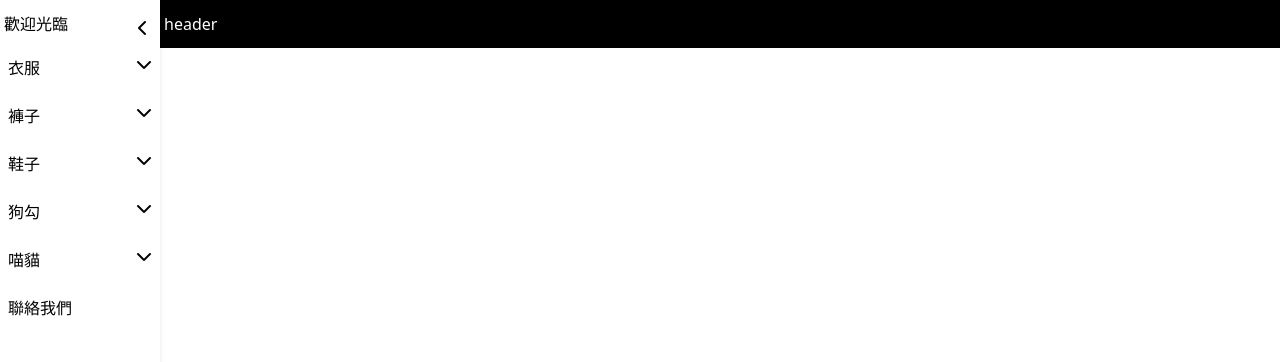
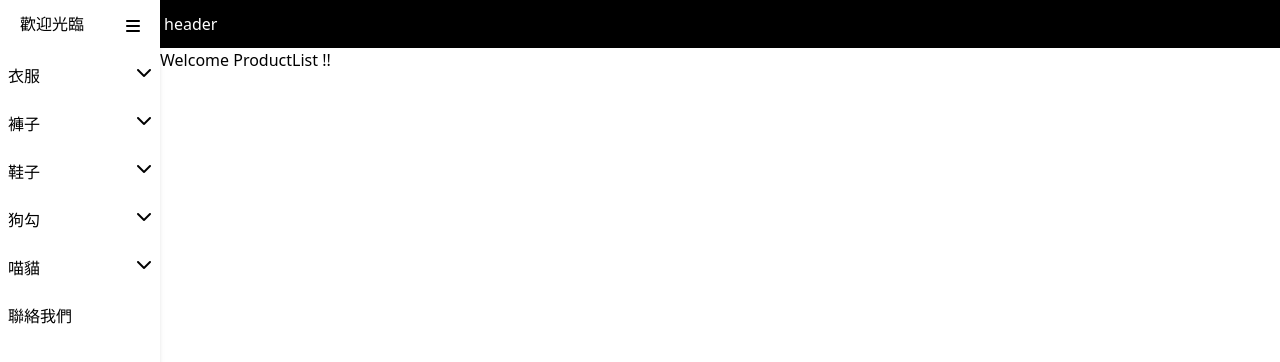
Before and after one commit to a91123/react_vite, a React (Vite) app: page /product-list in a window 1280 px wide. Shown: the top 362 px of the page. Built offline with nearby package versions, Linux system fonts and the light colour scheme.

Commit message:
feat : Layout 完成 router init

```diff
--- a/package.json
+++ b/package.json
@@ -9,8 +9,10 @@
     "preview": "vite preview"
   },
   "dependencies": {
+    "node-sass": "^7.0.3",
     "react": "^18.2.0",
-    "react-dom": "^18.2.0"
+    "react-dom": "^18.2.0",
+    "react-router-dom": "^6.4.2"
   },
   "devDependencies": {
     "@types/node": "^18.8.1",
@@ -19,6 +21,7 @@
     "@vitejs/plugin-react": "^2.1.0",
     "autoprefixer": "^10.4.12",
     "postcss": "^8.4.17",
+    "sass": "^1.55.0",
     "tailwindcss": "^3.1.8",
     "typescript": "^4.6.4",
     "vite": "^3.1.0"
--- a/src/App.tsx
+++ b/src/App.tsx
@@ -1,12 +1,27 @@
 import { useState } from 'react'
 import reactLogo from './assets/react.svg'
 import Layout from './components/Layout'
+import { render } from "react-dom";
+import ProductList from '@/pages/ProductList'
+import Home from '@/pages/Home'
+import {
+  BrowserRouter,
+  Routes,
+  Route,
+} from "react-router-dom";
 function App() {
   const [count, setCount] = useState(0)
 
   return (
     <>
-      <Layout />
+      <Layout >
+        <BrowserRouter>
+          <Routes>
+            <Route index element={<Home />} />
+            <Route path='/product-list' element={<ProductList />}></Route>
+          </Routes>
+        </BrowserRouter>
+      </Layout>
     </>
 
   )
--- a/src/components/Layout/Header.tsx
+++ b/src/components/Layout/Header.tsx
@@ -1,4 +1,4 @@
-function Header() {
+const Header = () => {
     return <>
         <div className="w-full p-1 h-12 flex-1 bg-black text-white flex items-center">header</div>
     </>
--- a/src/components/Layout/MenuItem.tsx
+++ b/src/components/Layout/MenuItem.tsx
@@ -1,27 +1,32 @@
-
-
 import React, { useState } from 'react'
 import { Menu } from '@/lib/menus'
-interface Props {
+interface PropsType {
     menu: Menu
+    index?: number
+    stage?: number
 }
-function MenuItem(props: Props) {
-    const { menu } = props
+const MenuItem: React.FC<PropsType> = (props) => {
+    const { menu, stage } = props
     const [open, setOpen] = useState(false)
-    const toggleOpen = () => {
-        open ? setOpen(false) : setOpen(true)
-    }
-    return <>
-        <div onClick={toggleOpen} className='h-12 p-2 flex justify-between  hover:bg-slate-500 bg-white'>
-            <span>{props.menu.label}</span>
-            {menu.subs && <i className="fa-solid fa-chevron-down"></i>}
-        </div>
-        {menu.subs && menu.subs.map((sub, index) =>
-            <ul className={`ml-4 overflow-hidden ${!open && 'max-h-0'}`}>
-                <MenuItem key={index} menu={sub}></MenuItem>
-            </ul>
-
-        )}
-    </>
+    const toggleOpen = () => open ? setOpen(false) : setOpen(true)
+    const isActive = open && 'subs' in menu
+    return (
+        <>
+            <div
+                onClick={toggleOpen}
+                className={`h-12 p-2  flex justify-between hover:bg-slate-500 ${isActive && 'active'}`}
+            >
+                <span className={`transition-all ${stage === 1 ? 'ml-0' : 'ml-4'}`}>{menu.label}</span>
+                {menu.subs && <i className={`fa-solid fa-chevron-${open ? 'up' : 'down'}`}></i>}
+            </div>
+            {menu.subs &&
+                menu.subs.map((sub, index) => (
+                    <ul key={index} className={`max-h-0 overflow-hidden transition-all ${open && 'show'}`}>
+                        <MenuItem stage={2} key={index} menu={sub}></MenuItem>
+                    </ul>
+                ))
+            }
+        </>
+    )
 }
 export default MenuItem
--- a/src/components/Layout/SideBar.tsx
+++ b/src/components/Layout/SideBar.tsx
@@ -1,24 +1,25 @@
 import { useState } from 'react'
 import MenuItem from '@/components/Layout/MenuItem'
 import { menus } from '@/lib/menus'
-function SideBar() {
+import React from 'React'
+const SideBar = () => {
     const [open, setOpen] = useState(true)
     const openHandler = () => {
         open ? setOpen(false) : setOpen(true)
     }
     return (
         <>
-            <div className={`h-full shadow-md ${open ? 'w-40' : 'w-[30px]'} cursor-pointer`}>
-                <div className="flex justify-between h-12 items-center p-1">
-                    <span className={`${!open && 'hidden'}`}>歡迎光臨</span>
-                    <i onClick={openHandler} className={`fa-solid fa-chevron-${open ? 'left' : 'right'}  mr-2 mt-2`}>
-                    </i>
+            <div className={`sidebar h-full shadow-md cursor-pointer`}>
+                <div className="flex justify-center items-center h-12 mb-2 px-5">
+                    <div className={`overflow-hidden  ${open ? 'w-full' : 'w-0'}`}>歡迎光臨</div>
+                    <i onClick={openHandler} className="fa-solid fa-bars mt-1"></i>
                 </div>
 
-                <ul className={`overflow-hidden ${open ? 'w-full' : 'w-0'}`}>
-                    {menus.map(menu => <MenuItem menu={menu} />)}
+                <ul className={`overflow-hidden transition-all ${open ? 'w-40' : 'w-0 h-0 '}`}>
+                    {menus.map((menu, index) => <MenuItem key={index} stage={1} menu={menu} index={index} />)}
                 </ul>
             </div>
+
         </>
     )
 }
--- a/src/components/Layout/index.tsx
+++ b/src/components/Layout/index.tsx
@@ -1,14 +1,18 @@
 import Header from '@/components/Layout/Header'
 import SideBar from '@/components/Layout/SideBar'
-function Layout() {
+import React from 'react'
+interface PropsType {
+    children?: React.ReactNode
+}
+const LayOut: React.FC<PropsType> = ({ children }) => {
     return <>
-        <div className='flex h-full'>
+        <div className='flex h-full' >
             < SideBar />
             <div className='flex-1'>
                 < Header />
-              {/* TODO ROUTER */}
+                {children}
             </div>
-        </div>
+        </div >
     </>
 }
-export default Layout
+export default LayOut
--- a/src/index.css
+++ /dev/null
@@ -1,6 +0,0 @@
-@tailwind base;
-@tailwind components;
-@tailwind utilities;
-html,body,#root{
-    @apply h-full
-}
--- /dev/null
+++ b/src/index.scss
@@ -0,0 +1,17 @@
+@tailwind base;
+@tailwind components;
+@tailwind utilities;
+html,body,#root{
+    @apply h-full
+}
+ .sidebar{
+    ul{
+        .show {
+            @apply max-h-80
+        }
+        .active{
+            @apply bg-blue-400 text-white
+        }
+    }
+
+}
--- a/src/main.tsx
+++ b/src/main.tsx
@@ -1,7 +1,7 @@
 import React from 'react'
 import ReactDOM from 'react-dom/client'
 import App from './App'
-import './index.css'
+import './index.scss'
 
 ReactDOM.createRoot(document.getElementById('root') as HTMLElement).render(
   <React.StrictMode>
--- /dev/null
+++ b/src/pages/Home.tsx
@@ -0,0 +1,6 @@
+const Home = () => {
+    return <>
+        <div>Welcome Home Page!!</div>
+    </>
+}
+export default Home
--- /dev/null
+++ b/src/pages/ProductList.tsx
@@ -0,0 +1,6 @@
+const ProductList = () => {
+    return <>
+        Welcome ProductList !!
+    </>
+}
+export default ProductList
```
Also changed, not shown: src/App.css (deleted, +0 -41 lines), 2 other files (tests, documents, lock files or other folders).
